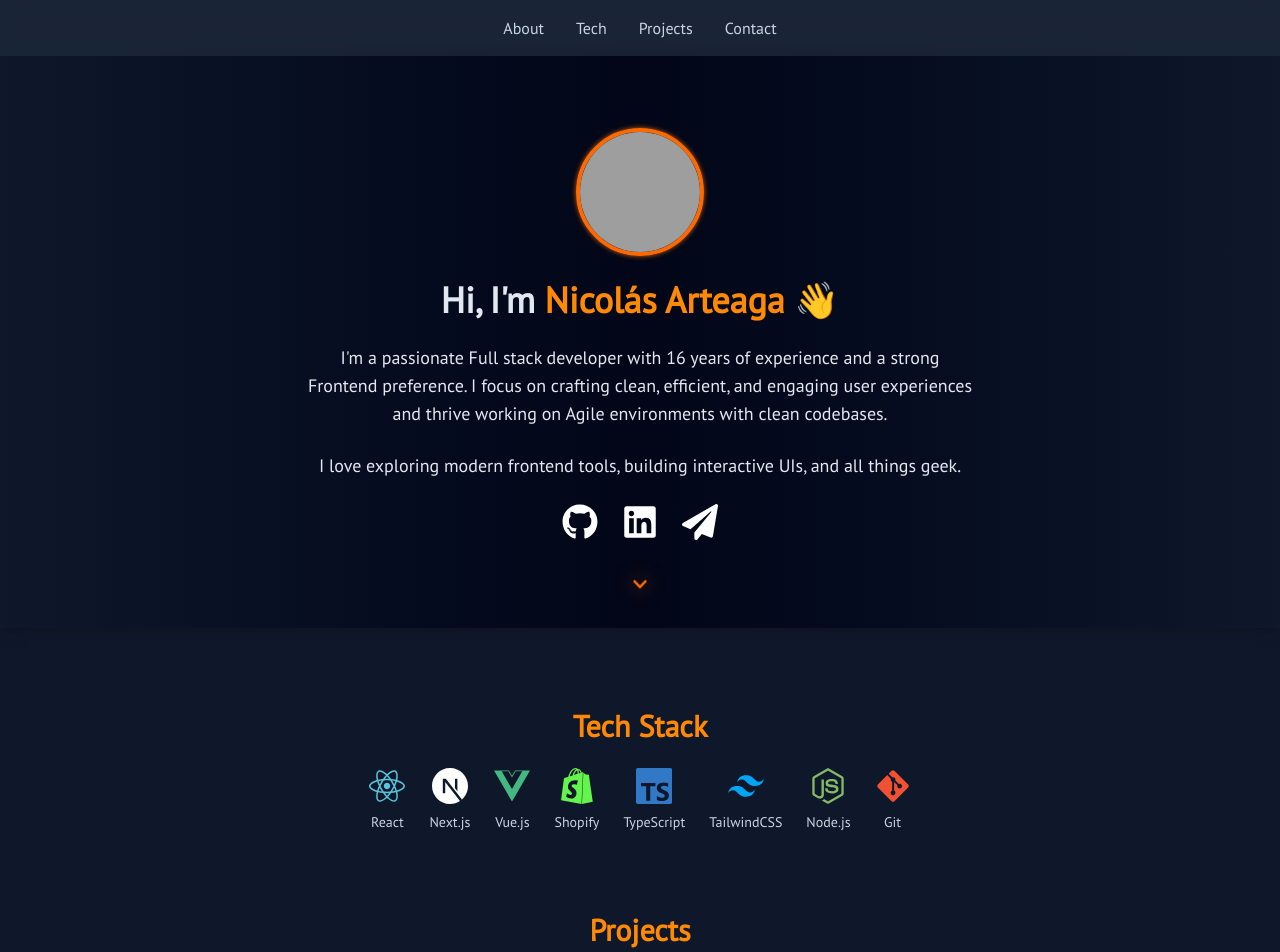
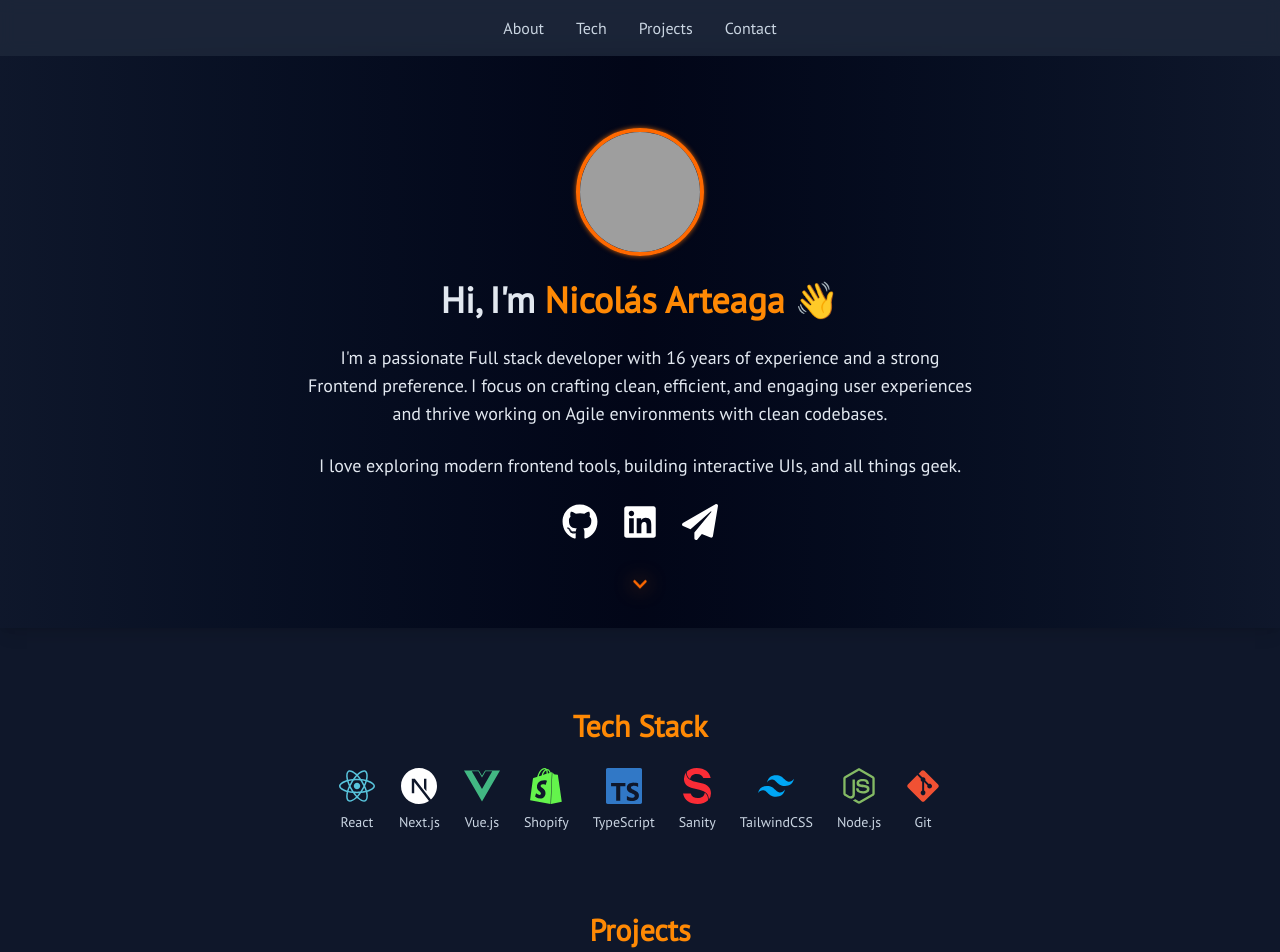
Before and after one commit to nomeacuerdo/nomeacuerdo.co-v3, a Next.js app: page / in a window 1280 px wide. Shown: the top 952 px of the page. Built offline with nearby package versions, Linux system fonts and the light colour scheme; grey boxes are pictures that could not be loaded; a web font is replaced by a local one.

Commit message:
Added Sanity

```diff
--- a/src/components/TechStack.tsx
+++ b/src/components/TechStack.tsx
@@ -1,6 +1,6 @@
 "use client"
 import { FaReact, FaNodeJs, FaGitAlt } from "react-icons/fa";
-import { SiNextdotjs, SiVuedotjs, SiTypescript, SiTailwindcss, SiShopify } from "react-icons/si";
+import { SiNextdotjs, SiVuedotjs, SiTypescript, SiTailwindcss, SiShopify, SiSanity } from "react-icons/si";
 
 export default function TechStack() {
   const techIcons = [
@@ -9,6 +9,7 @@ export default function TechStack() {
     { icon: <SiVuedotjs className="text-[#42b883] text-4xl hover:drop-shadow-[0_0_10px_rgba(255,255,255,0.7)] transition" />, name: "Vue.js" },
     { icon: <SiShopify className="text-[#64f44c] text-4xl hover:drop-shadow-[0_0_10px_rgba(255,255,255,0.7)] transition" />, name: "Shopify" },
     { icon: <SiTypescript className="text-[#3178c6] text-4xl hover:drop-shadow-[0_0_10px_rgba(255,191,0,0.7)] transition" />, name: "TypeScript" },
+    { icon: <SiSanity className="text-red-500 text-4xl hover:drop-shadow-[0_0_10px_rgba(255,191,0,0.7)] transition" />, name: "Sanity" },
     { icon: <SiTailwindcss className="text-sky-500 text-4xl hover:drop-shadow-[0_0_10px_rgba(244,63,94,0.8)] transition" />, name: "TailwindCSS" },
     { icon: <FaNodeJs className="text-[#84ba64] text-4xl hover:drop-shadow-[0_0_10px_rgba(239,68,68,0.8)] transition" />, name: "Node.js" },
     { icon: <FaGitAlt className="text-[#f05133] text-4xl hover:drop-shadow-[0_0_10px_rgba(234,179,8,0.8)] transition" />, name: "Git" },
```
